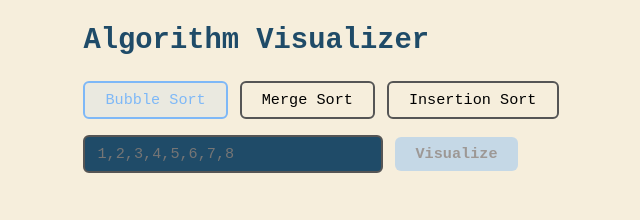
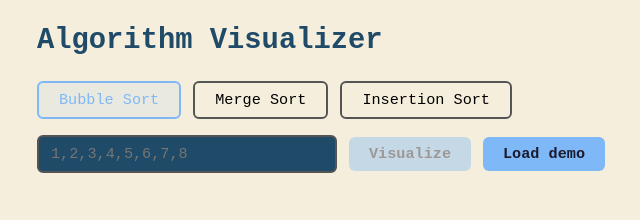
Before and after one commit to Anonymoose725/algo-visualizer-frontend, a React (Create React App) app: page / in a window 1280 px wide. Shown: the top 220 px of the page, without its empty margins (319-959 px from the left). Built offline with nearby package versions, Linux system fonts and the light colour scheme; no server answers.

Commit message:
demo fallback and load demo button

```diff
--- a/src/ArrayInput.js
+++ b/src/ArrayInput.js
@@ -41,6 +41,15 @@ function ArrayInput({ algorithm, onStepsLoaded }) {
         disabled = loading || !inputValue : disables the button when loading or if the input is empty, prevents false submission
         error && <...> : conditional rendering, if error is null, nothing renders. if error has a message, <p> renders
     */
+
+    function loadDemo() {
+        const demo = demoData[algorithm]
+        if (demo) {
+            setInputValue(demo.input)
+            onStepsLoaded(demo.steps)
+        }
+    }
+
     return (
         <div className="array-input">
             <input
@@ -54,7 +63,12 @@ function ArrayInput({ algorithm, onStepsLoaded }) {
             <button onClick={handleVisualize} disabled={loading || !inputValue}>
                 {loading ? "Loading..." : "Visualize"}
             </button>
-            {error && <p className="error">{error}</p>}
+            <button onClick={loadDemo}>Load demo</button>
+            {error && (
+                <p className={error.includes("demo") ? "demo-warn" : "error"}>
+                    {error}
+                </p>
+            )}
         </div>
     )
 }
--- a/src/index.css
+++ b/src/index.css
@@ -94,6 +94,11 @@ h1 {
 
 .error {
     color: #ff6b6b;
+    font-size: 0.85rem;
+}
+
+.demo-warn {
+    color: var(--color-warning, #ba7517);
     font-size: 0.85rem;
 }
 
```
